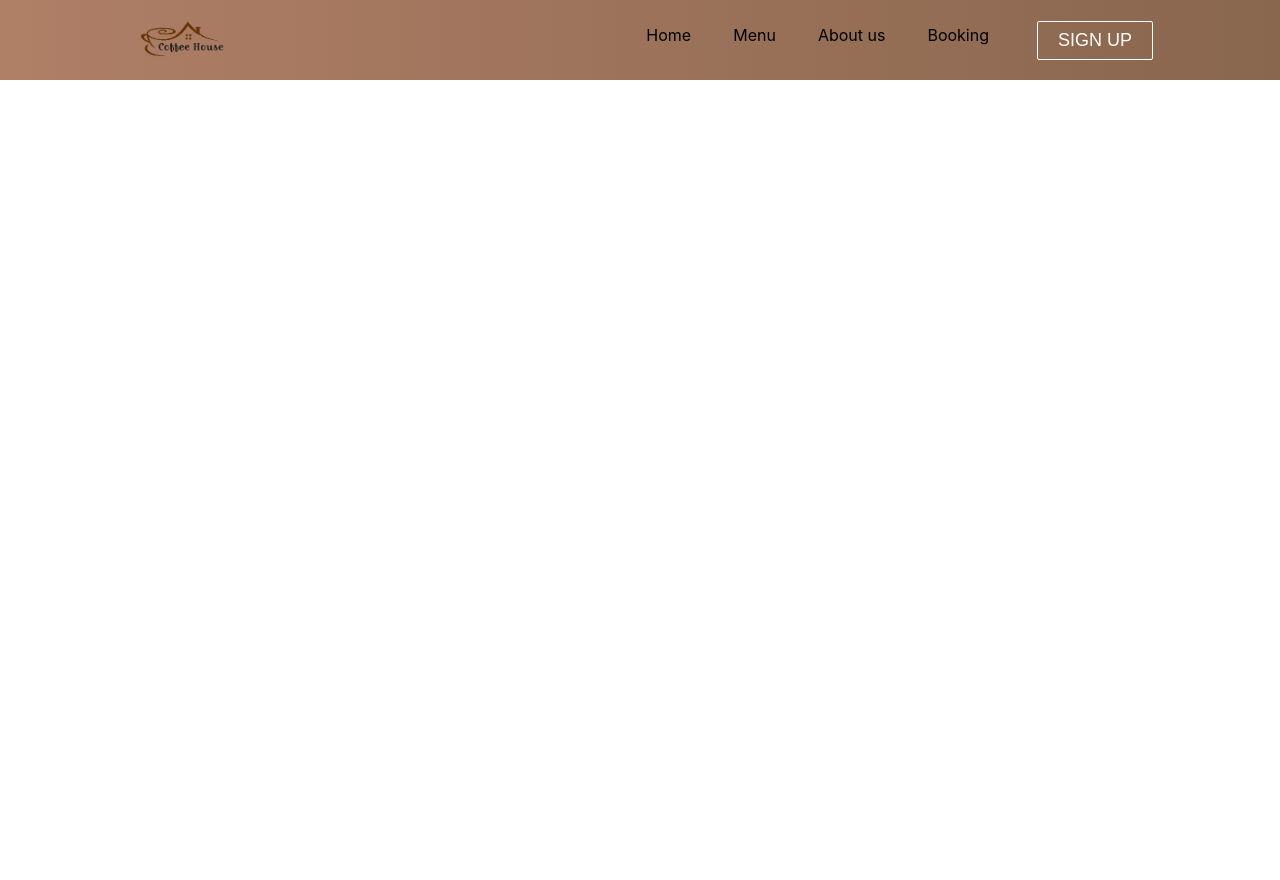
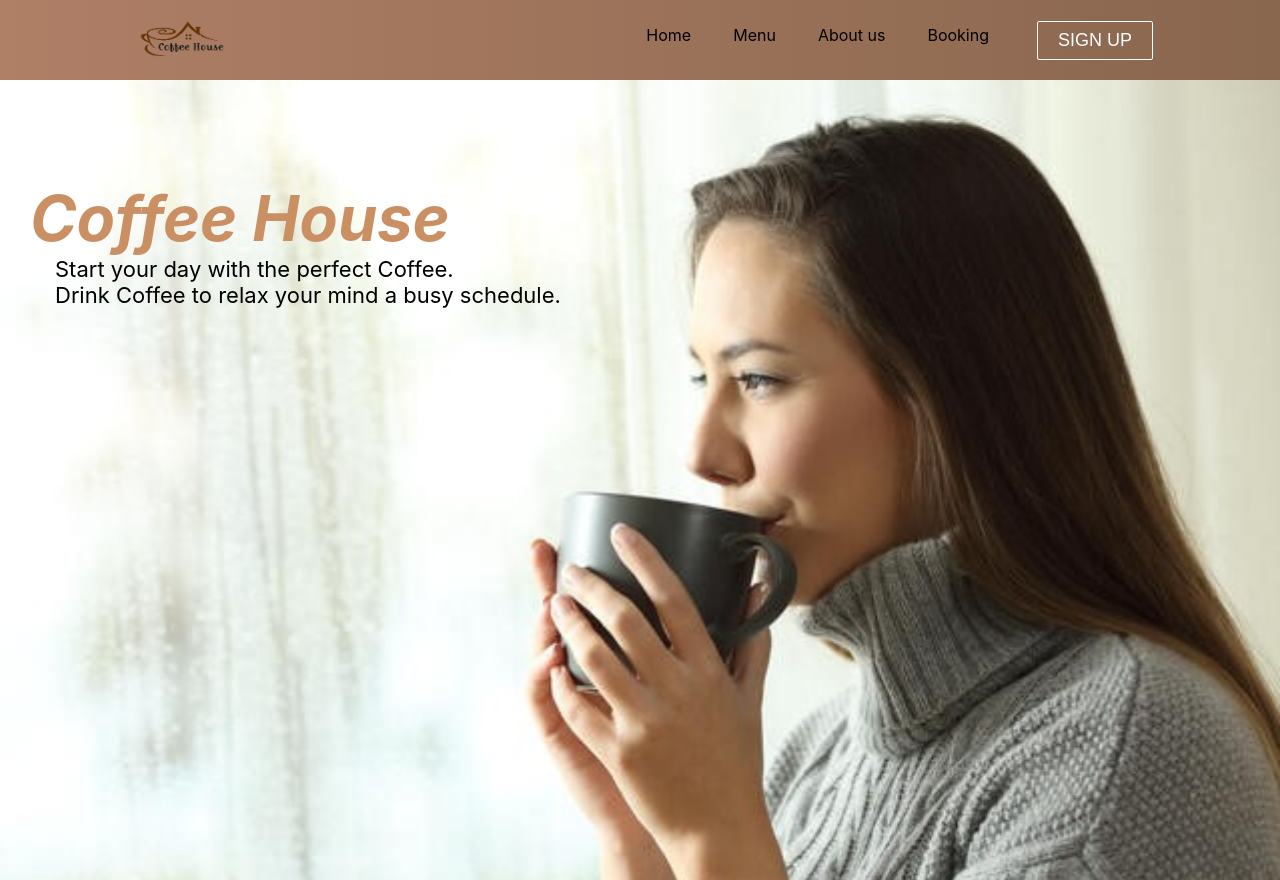
Before and after one commit to PamodaSilva/Final-Project-CoffeeHouse, a React (Create React App) app: page / in a window 1280 px wide. Before the commit the page ends 800 px from the top, so only its background shows below. Built offline with nearby package versions, Linux system fonts and the light colour scheme.

Commit message:
Home Page (First Part)

```diff
--- a/src/App.js
+++ b/src/App.js
@@ -1,17 +1,18 @@
 import './App.css';
 import Navbar from './root/frontend/components/Navbar';
-import { BrowserRouter as Router } from 'react-router-dom';
+import Home from './root/frontend/Home/Home';
+import { BrowserRouter as Router, Routes, Route} from 'react-router-dom';
 
 function App() {
   return (
     <>
       <Router>
         <Navbar/>
+        <Routes>
+          <Route path='/' element={<Home/>}/>
+        </Routes>
       </Router>
     </>
-    // <Switch>
-    // <Route path='/' exact/>
-    // </Switch>
   );
 }
 
--- /dev/null
+++ b/src/root/frontend/Home/Home.css
@@ -0,0 +1,35 @@
+.home > img {
+    object-fit: cover;
+    position: absolute;
+    z-index: -1;
+  }
+
+  .home-container {
+    height: 100vh;
+    width: 100%;
+    display: flex;
+    flex-direction: column;
+    justify-content: center;
+    align-items: flex-start;
+    object-fit: contain;
+  }
+
+  .home{
+    background: url('../images/main.jpg') center center/cover no-repeat;
+    height: 100vh;
+    width: 100%;
+  }
+
+  .home > h1 {
+    margin-left: 30px;
+    margin-top: 100px;
+    color: #CA9064;
+    font-size: 63px;
+    font-style: italic;
+  }
+
+  .home > p {
+    margin-left: 55px;
+    color: #000;
+    font-size: 22px;
+  }
--- /dev/null
+++ b/src/root/frontend/Home/Home.js
@@ -0,0 +1,21 @@
+import React from 'react'
+//import main from '../images/main.jpg';
+import './Home.css';
+
+function home() {
+  return (
+    <div className='home-container'>
+        <div className='home'>
+            <h1> Coffee House </h1>
+            <p>Start your day with the perfect Coffee. <br/> Drink Coffee to relax your mind a busy schedule.</p>
+        </div>
+        <div className='home-about'>
+          <p>
+
+          </p>
+        </div>
+    </div>
+  )
+}
+
+export default home;
```
Also changed, not shown: src/root/frontend/images/main.jpg (added), 1 other file (tests, documents, lock files or other folders).
